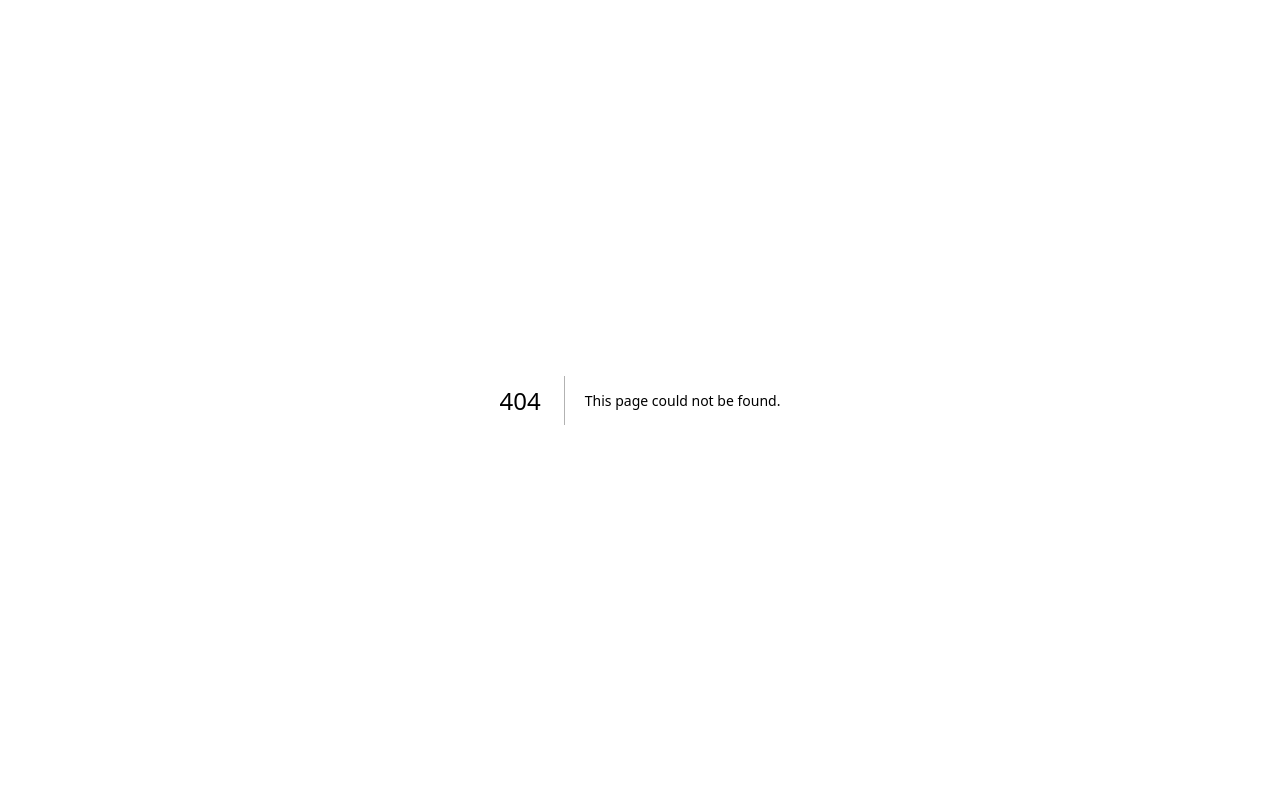
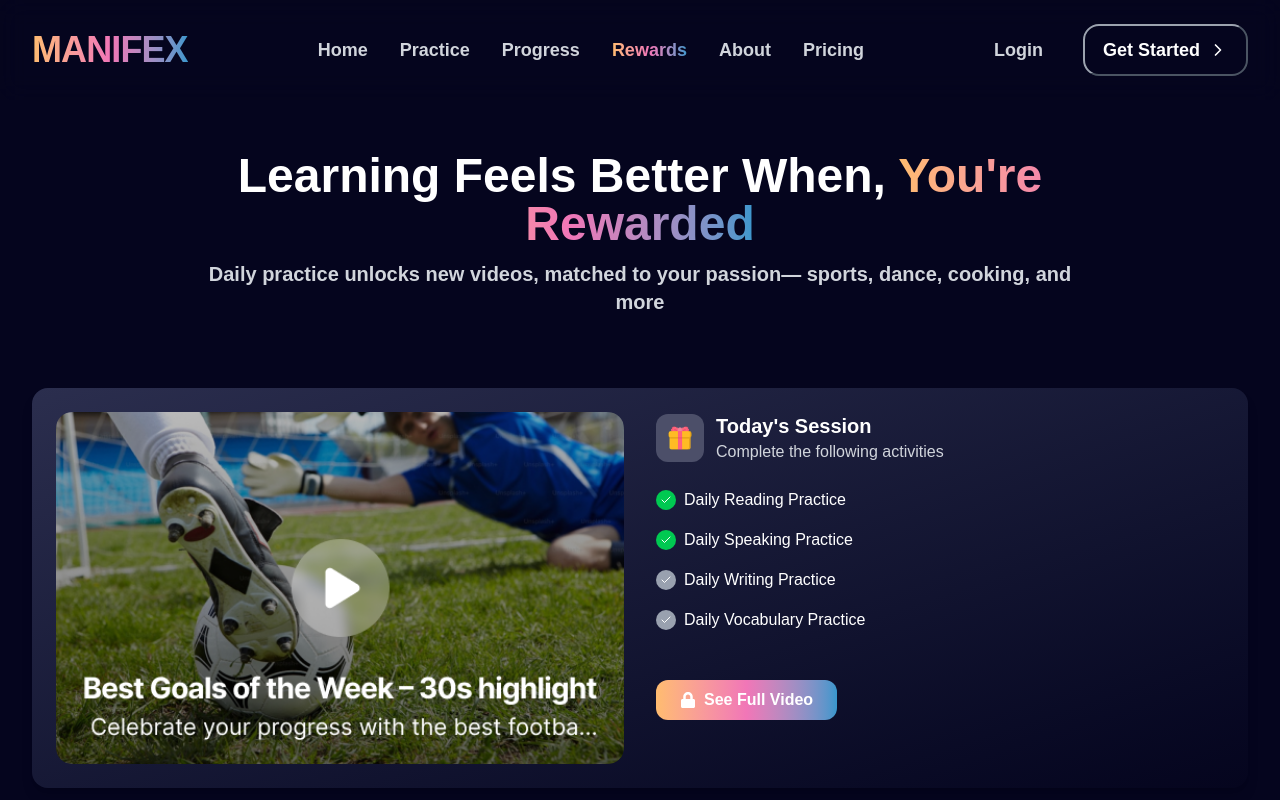
Before and after one commit to Betopia24/antoniotorre773_Web_For_Jobair, a Next.js app: page /rewards in a window 1280 px wide. Before the commit this address had no page. Shown: the top 800 px of the page. Built offline with nearby package versions, Linux system fonts and the light colour scheme.

Commit message:
UI: Reward

```diff
--- /dev/null
+++ b/app/(root)/rewards/page.tsx
@@ -0,0 +1,89 @@
+import React from "react";
+import { FaLock } from "react-icons/fa";
+import Link from "next/link";
+import { activities } from "@/lib/constants";
+import { Check } from "lucide-react";
+import Image from "next/image";
+import Heading from "@/components/shared/Heading";
+
+export default function page() {
+  return (
+    <div className="py-20 bg-brand-darker">
+      <div className="app-container flex flex-col items-center gap-12">
+        {/* Featuring Video */}
+        <div className="mt-4 sm:mt-6" />
+        <Heading
+          heading="Learning Feels Better When, You're Rewarded"
+          subheading="Daily practice unlocks new videos, matched to your passion— sports, dance, cooking, and more"
+          specialText="You're Rewarded"
+          align="center"
+        />
+
+        <div className="w-full bg-gradient-to-br from-[#2B2E4E] to-brand-darker p-6 rounded-2xl shadow-lg flex flex-col lg:flex-row gap-8 items-stretch mt-6">
+          {/* Left - Image */}
+          <div className="flex-1">
+            <img
+              src="/featuring-02.png"
+              alt="Feature"
+              className="w-full h-full object-cover rounded-2xl"
+            />
+          </div>
+
+          {/* Right - Info & Activities */}
+          <div className="flex-1 flex flex-col gap-4">
+            {/* Icon + Heading */}
+            <div className="flex items-center gap-3">
+              <div className="flex items-center justify-center w-12 h-12 rounded-xl bg-[#4C4F69] p-3">
+                <Image
+                  src="/icon-04.png"
+                  alt="placeholder"
+                  width={30}
+                  height={30}
+                  className="object-contain"
+                />
+              </div>
+              <div>
+                <h3 className="text-lg sm:text-xl font-semibold text-white">
+                  Today's Session
+                </h3>
+                <p className="text-gray-300 text-sm sm:text-base">
+                  Complete the following activities
+                </p>
+              </div>
+            </div>
+
+            {/* Activities list */}
+            <ul className="flex flex-col gap-4 mt-2">
+              {activities.map((item, index) => (
+                <li
+                  key={index}
+                  className="flex items-center gap-2 text-white text-sm sm:text-base"
+                >
+                  {item.done ? (
+                    <div className="w-5 h-5 flex items-center justify-center bg-green-500 rounded-full text-white">
+                      <Check className="w-3 h-3" />
+                    </div>
+                  ) : (
+                    <div className="w-5 h-5 flex items-center justify-center bg-gray-400 rounded-full text-white">
+                      <Check className="w-3 h-3" />
+                    </div>
+                  )}
+                  <span>{item.name}</span>
+                </li>
+              ))}
+            </ul>
+
+            {/* Lock Button */}
+            <Link
+              href="#"
+              className="mt-2 xl:mt-8 inline-flex items-center gap-2 justify-center rounded-xl bg-gradient-brand px-6 py-2 text-white font-semibold hover:opacity-90 w-max"
+            >
+              <FaLock />
+              See Full Video
+            </Link>
+          </div>
+        </div>
+      </div>
+    </div>
+  );
+}
```
